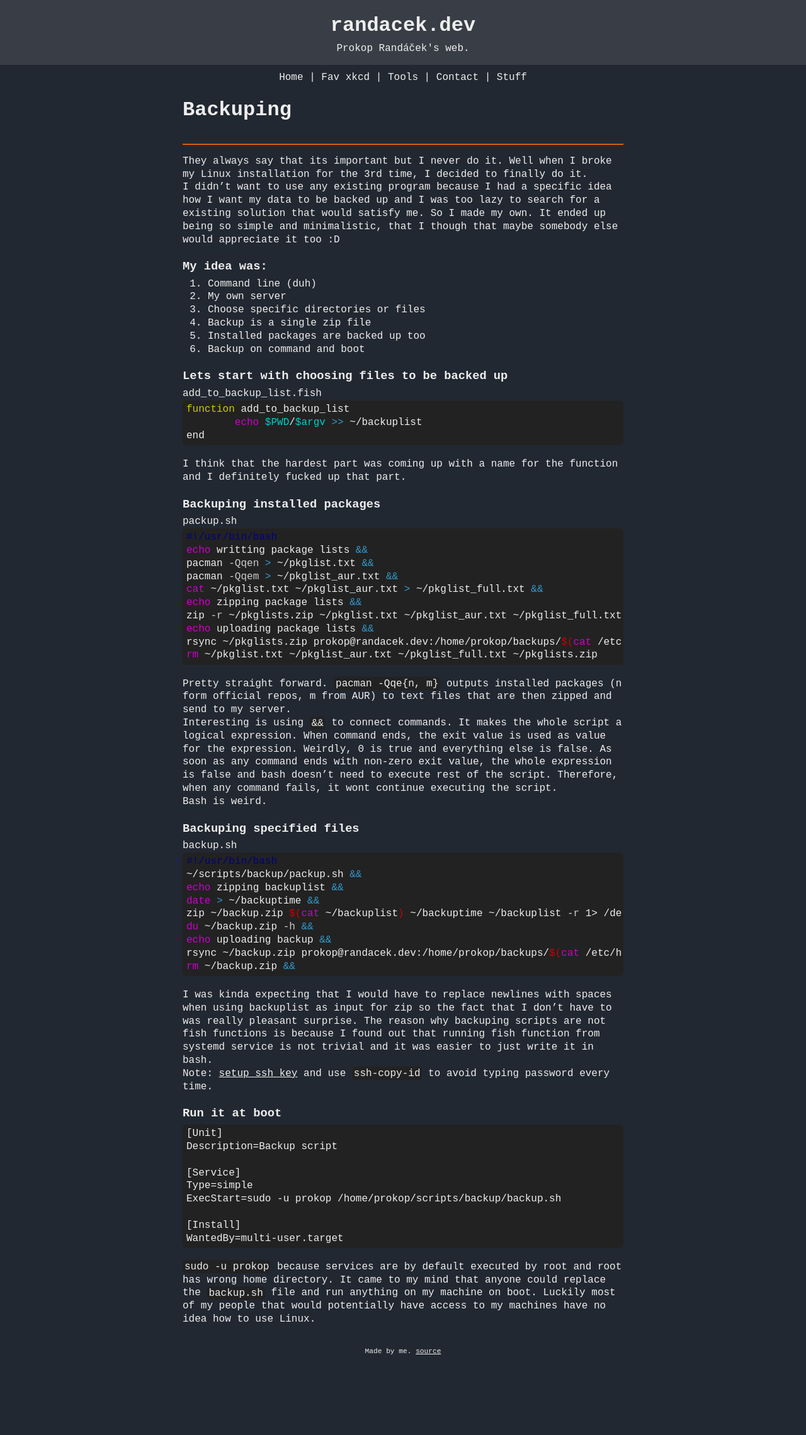
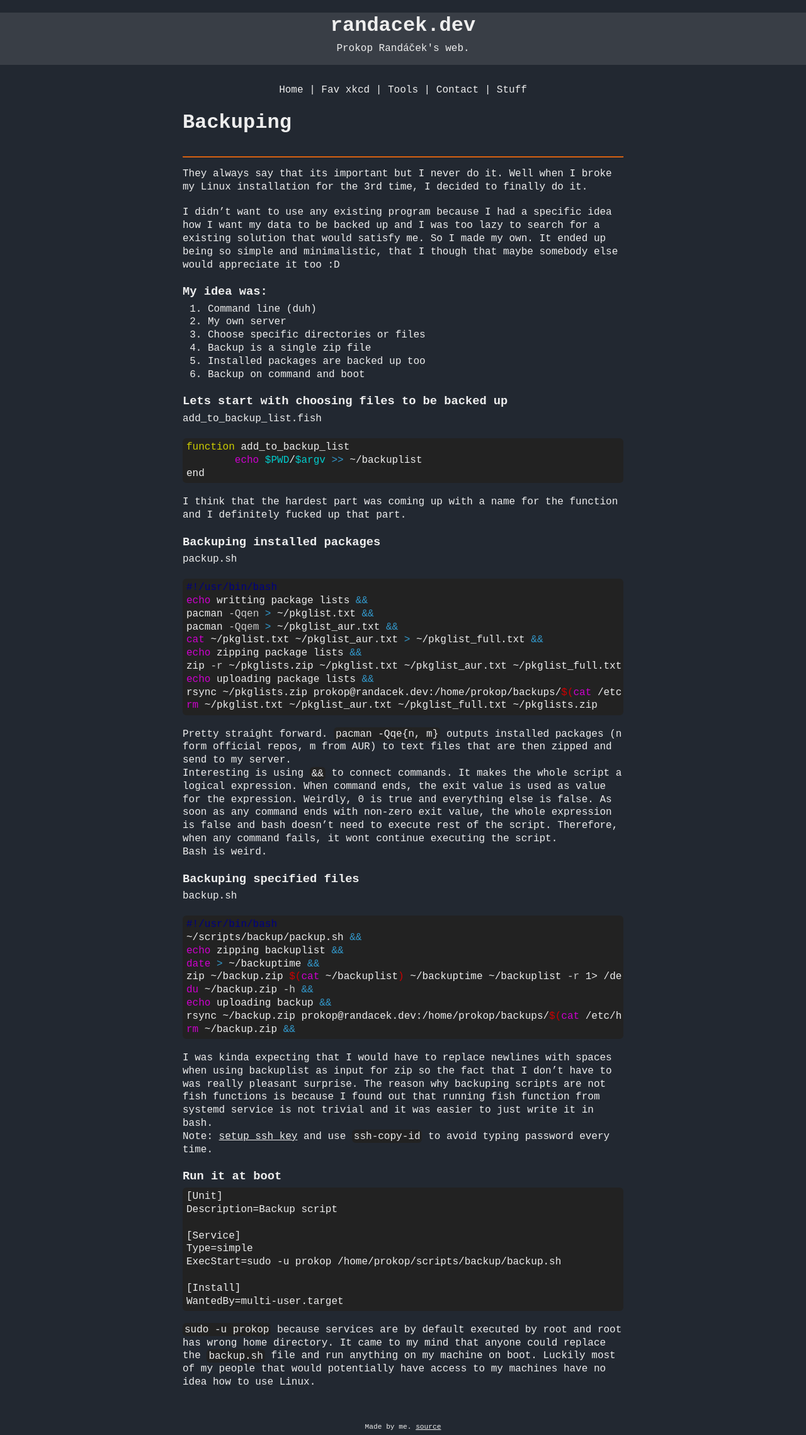
Before and after one commit to ProkopRandacek/randacek.dev, a Jekyll site: the page built from content/stuff/backuping.md, in a window 1280 px wide. Shown: the whole page at 63% size. Built offline with Jekyll 4.4.1, drawn with Linux system fonts in a browser that asks for light colours; before the commit the page ends 2159 px from its top, so only the background shows below that.

Commit message:
better margin

```diff
--- a/assets/styles.css
+++ b/assets/styles.css
@@ -21,7 +21,7 @@ body {
 
 h1, h3 {
     margin-bottom: 5px;
-    padding-top: 20px;
+    margin-top: 20px;
 }
 
 h2 {
@@ -53,6 +53,7 @@ hr {
     padding-top: 3em;
 }
 
+p { margin-bottom: 20px; }
 ul { padding-left: 20px; }
 .t { padding-bottom: 1em; }
 .navbar { padding-top: 10px; }
```
